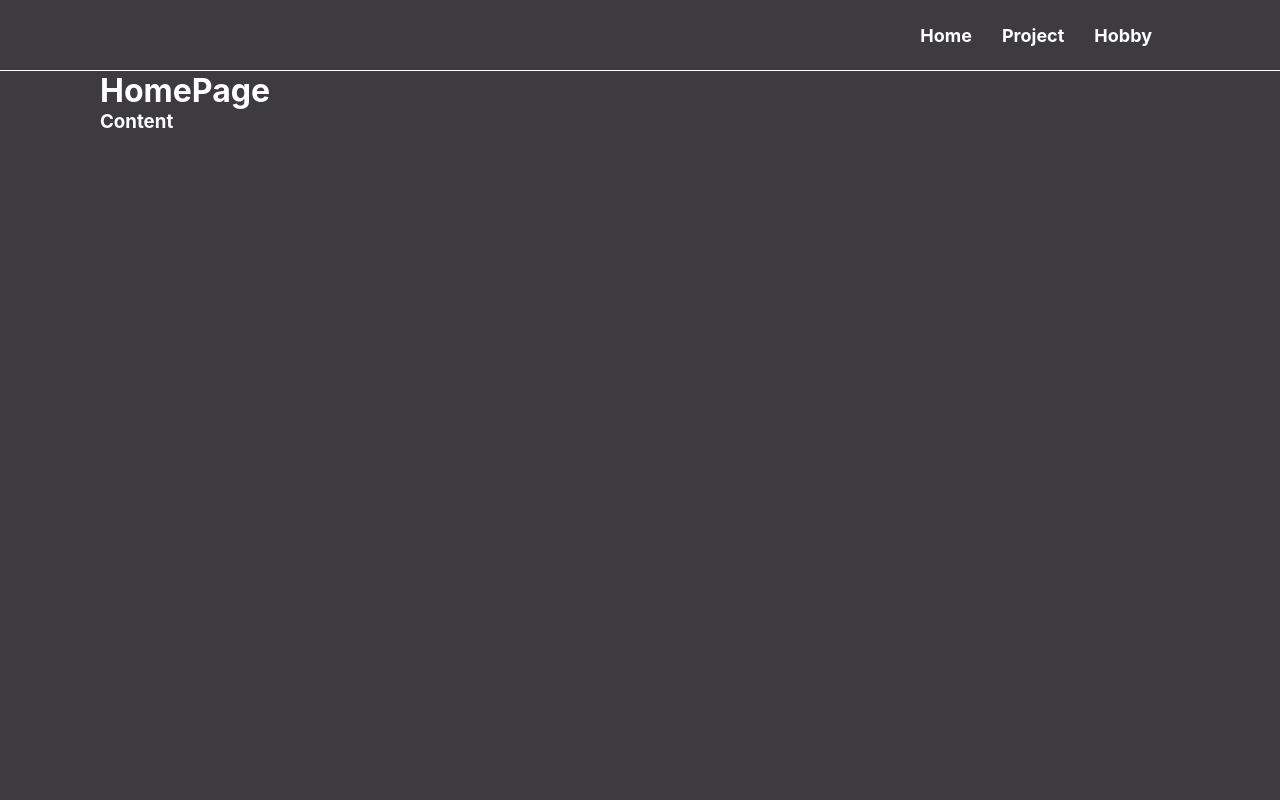
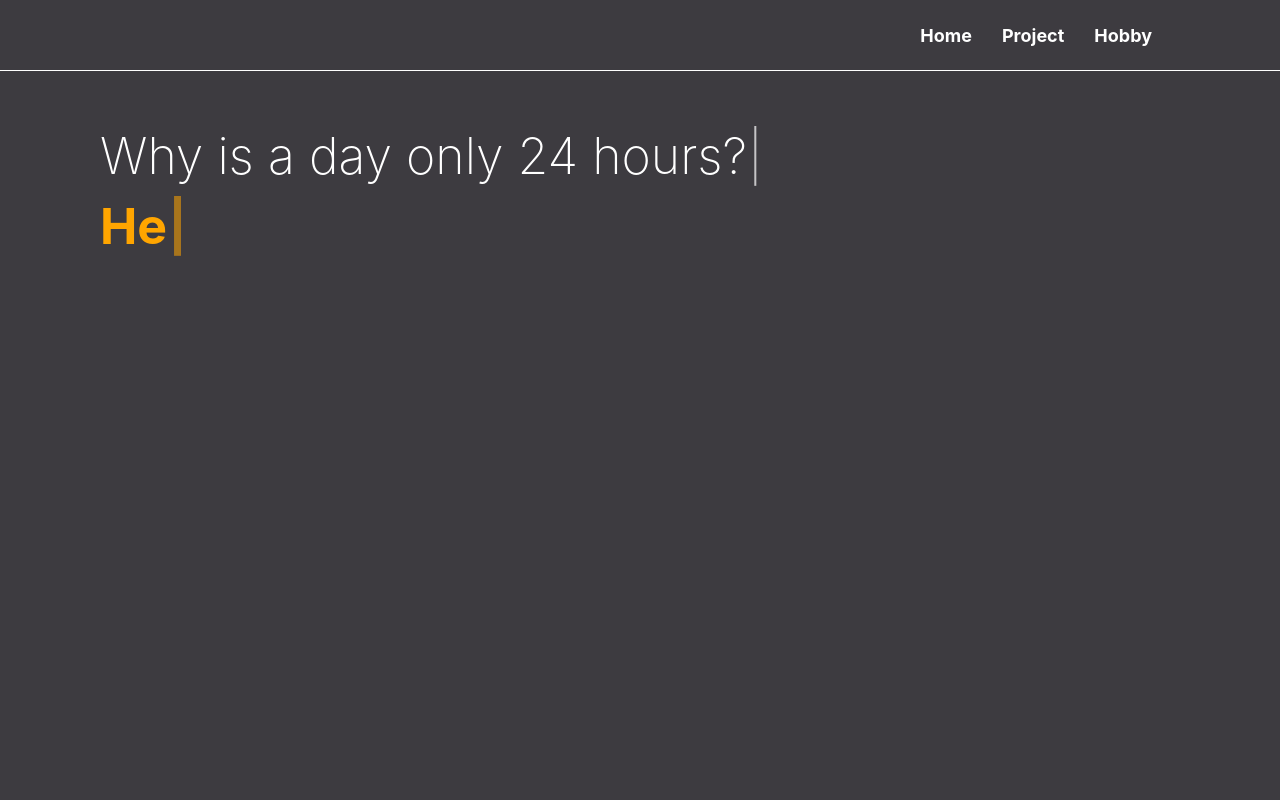
Before and after one commit to pangil5634/pangil5634, a React (Create React App) app in the folder pangil5634_introduce/: page / in a window 1280 px wide. Shown: the top 800 px of the page. Built offline with nearby package versions, Linux system fonts and the light colour scheme.

Commit message:
edit : HomePage Type effect

```diff
--- a/pangil5634_introduce/src/Components/Layout/ContainerBase.js
+++ b/pangil5634_introduce/src/Components/Layout/ContainerBase.js
@@ -5,5 +5,6 @@ export const ContainerBase = styled.div`
     color : ${({ theme }) => theme.colors.white_100};
     background-color: ${({ theme }) => theme.colors.black_100};
     padding : 0px 100px;
+    padding-top: 50px;
     box-sizing: border-box;
 `
--- /dev/null
+++ b/pangil5634_introduce/src/Pages/HomePage/Components/IntroArea.js
@@ -0,0 +1,57 @@
+import React, { useState, useEffect } from "react";
+import styled from "styled-components";
+import Typewriter from 'typewriter-effect';
+
+function IntroArea() {
+    const [showHello, setShowHello] = useState(false);
+
+    useEffect(() => {
+        const timer = setTimeout(() => {
+            setShowHello(true);
+        }, 5000); // Typewriter 애니메이션이 완료된 후 5초 후에 Hello 컴포넌트를 표시합니다.
+
+        return () => clearTimeout(timer);
+    }, []); // 컴포넌트가 마운트될 때만 실행됩니다.
+
+    return (
+        <ContainerIntroArea>
+            <Title>
+                <Typewriter
+                    options={{
+                        strings: 'Why is a day only 24 hours?',
+                        autoStart: true,
+                    }}
+                />
+            </Title>
+            {showHello && (
+                <Hello>
+                    <Typewriter
+                        options={{
+                            strings: 'Hello and Welcome!',
+                            autoStart: true,
+                        }}
+                    />
+                </Hello>
+            )}
+        </ContainerIntroArea>
+    );
+}
+
+const ContainerIntroArea = styled.div`
+    width: 100%;
+`;
+
+const initTitle = styled.div`
+    font-size: ${({ theme }) => theme.fonts.intro.fontSize};
+    font-weight: ${({ theme }) => theme.fonts.intro.fontWeight};
+    line-height: ${({ theme }) => theme.fonts.intro.lineHeight};
+`;
+
+const Title = styled(initTitle)``;
+
+const Hello = styled(initTitle)`
+    color : orange;
+    font-weight: bold;
+`;
+
+export default IntroArea;
--- a/pangil5634_introduce/src/Pages/HomePage/HomePage.js
+++ b/pangil5634_introduce/src/Pages/HomePage/HomePage.js
@@ -1,11 +1,13 @@
 import styled from "styled-components";
 import { ContainerBase } from "../../Components/Layout/ContainerBase";
+import IntroArea from "./Components/IntroArea";
 
 function HomePage() {
     return (
         <ContainerHomePage>
-            <h1>HomePage</h1>
-            <h3>Content</h3>
+            {/* <h1>HomePage</h1> */}
+            {/* <h3>Content</h3> */}
+            <IntroArea/>
         </ContainerHomePage>
     )
 }
```
